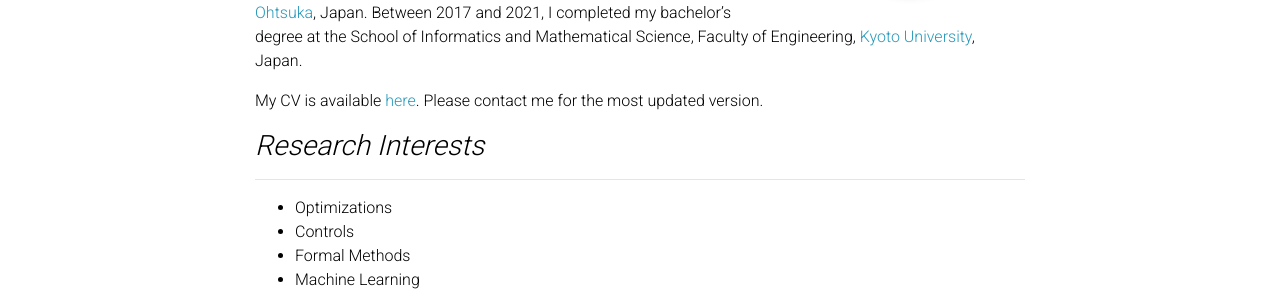
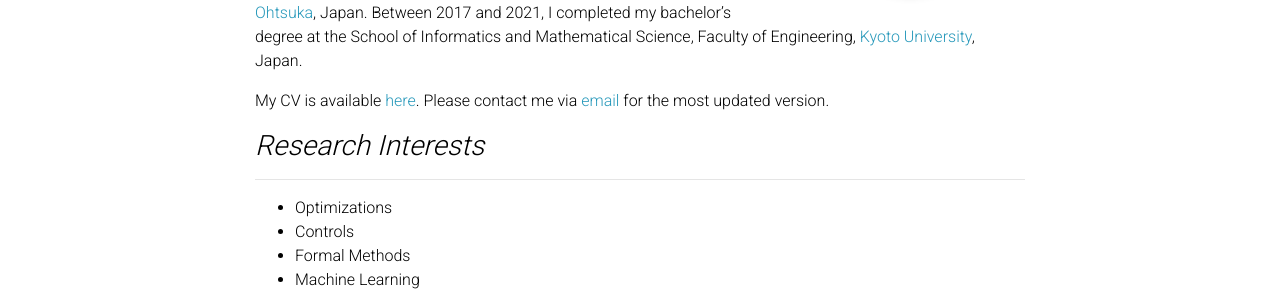
Before and after one commit to yotakayama/yotakayama.github.io, a Jekyll site: the page built from _pages/about.md, in a window 1280 px wide and 900 px high. Shown: the part 389-680 px from the top of the window. Built offline with Jekyll 4.4.1, drawn with Linux system fonts in a browser that asks for light colours; comment, search, counter and statistics services are not loaded; a style sheet for code colours, icons or effects is not loaded.

```diff
--- a/_pages/about.md
+++ b/_pages/about.md
@@ -21,7 +21,7 @@
 
 Between 2021 and 2023, I completed my master's degree at the Graduate School of Informatics, [Kyoto University](https://www.kyoto-u.ac.jp/en), under the supervison of [Toshiyuki Ohtsuka](http://www.ids.sys.i.kyoto-u.ac.jp/~ohtsuka/index.htm), Japan. Between 2017 and 2021, I completed my bachelor's degree at the School of Informatics and Mathematical Science, Faculty of Engineering, [Kyoto University](https://www.kyoto-u.ac.jp/en), Japan.
 
-My CV is available [here](https://drive.google.com/file/d/1FFlvlByPZ8seLxW2Yf-DGnhsj_xvpILw/view?usp=sharing). Please contact me for the most updated version.
+My CV is available [here](https://drive.google.com/file/d/1nW5-B-L-vAPIdfEPJ-QdGn6ju0m_MbiY/view?usp=sharing). Please contact me via [email]() for the most updated version.
  <style>/*
  ---------------------------------------
 I’m Yoshinari Takayama, a 2nd-year graduate student in Graduate School of Informatics, [Kyoto University](https://www.kyoto-u.ac.jp/en), Japan. My research supervisor is <a href="http://www.ids.sys.i.kyoto-u.ac.jp/~ohtsuka/index.htm">Toshiyuki Ohtsuka</a>.
```
